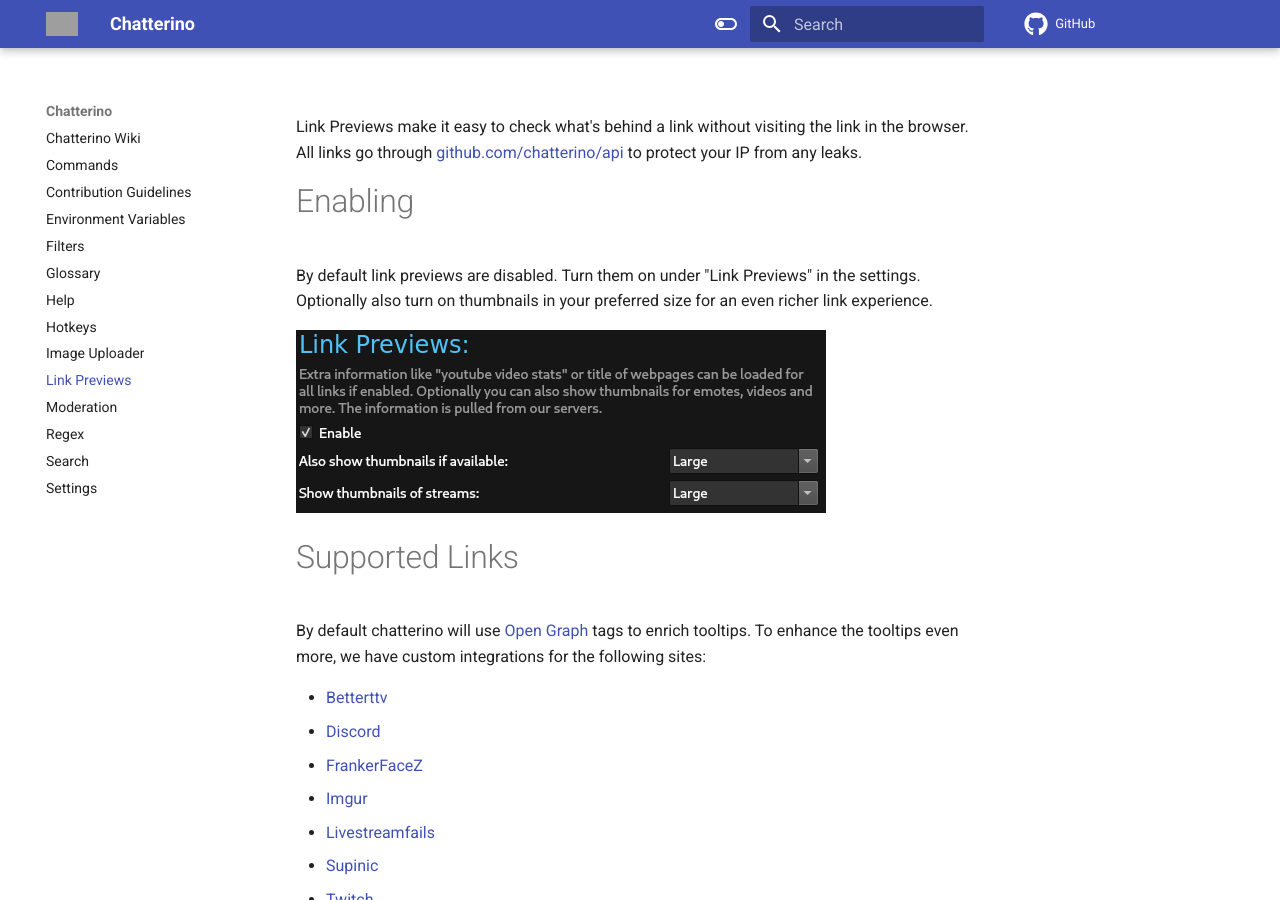
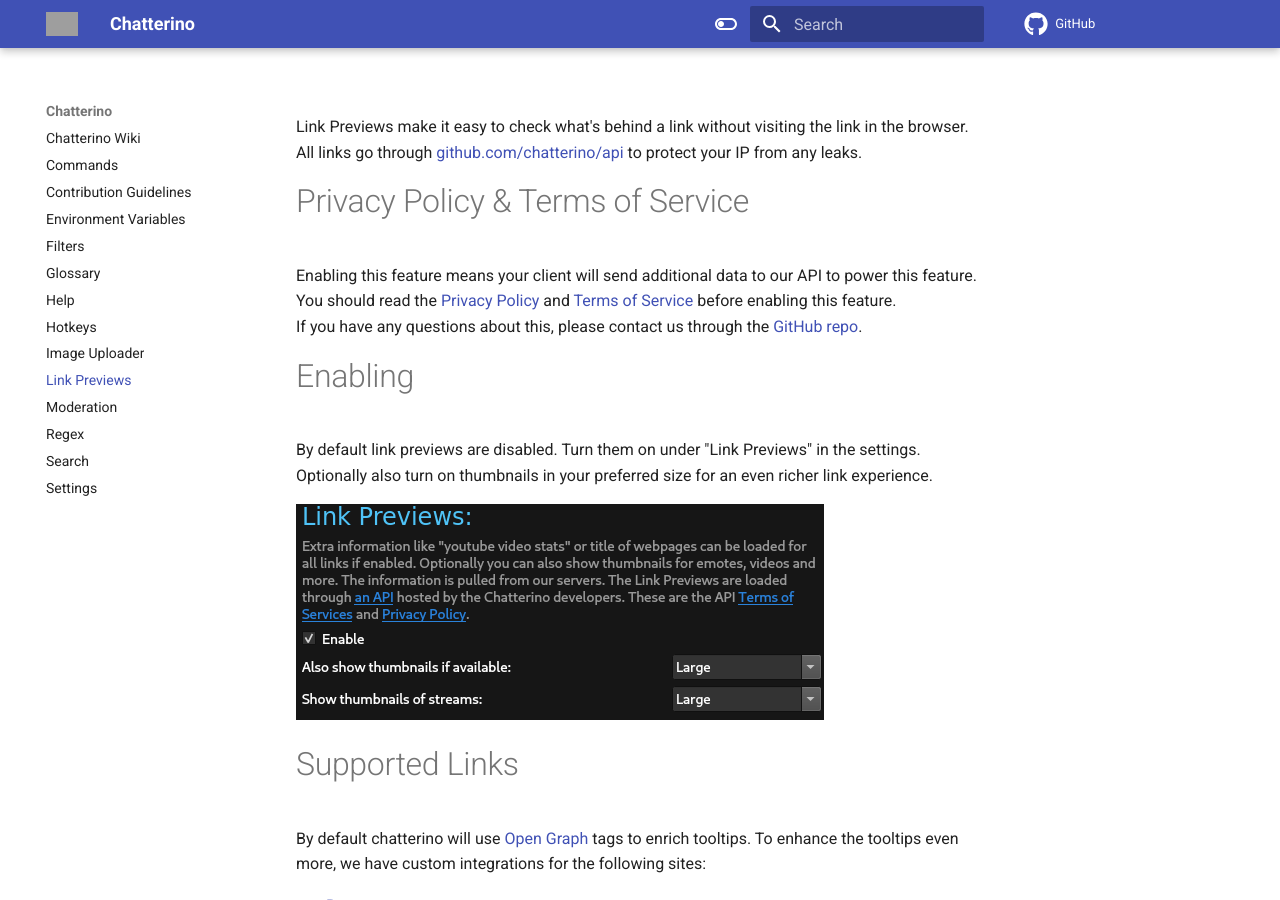
Before and after one commit to Chatterino/wiki, an MkDocs documentation site: the page built from docs/Link Previews.md, in a window 1280 px wide and 900 px high. Built offline with MkDocs 1.6.1 and Material for MkDocs 9.7.7, drawn with Linux system fonts in a browser that asks for light colours; comment, search, counter and statistics services are not loaded; grey boxes are pictures that could not be loaded.

Commit message:
Update Link Previews documentation with legal links + refreshed screenshot (#154)

```diff
--- a/docs/Link Previews.md
+++ b/docs/Link Previews.md
@@ -1,5 +1,11 @@
 Link Previews make it easy to check what's behind a link without visiting the link in the browser.
 All links go through [github.com/chatterino/api](https://github.com/chatterino/api) to protect your IP from any leaks.
+
+# Privacy Policy & Terms of Service
+
+Enabling this feature means your client will send additional data to our API to power this feature.
+You should read the [Privacy Policy](https://braize.pajlada.com/chatterino/legal/privacy-policy) and [Terms of Service](https://braize.pajlada.com/chatterino/legal/terms-of-service) before enabling this feature.
+If you have any questions about this, please contact us through the [GitHub repo](https://github.com/Chatterino/chatterino2/issues/new/choose).
 
 # Enabling
 
```
Also changed, not shown: docs/images/linkPreviews/option.png.
